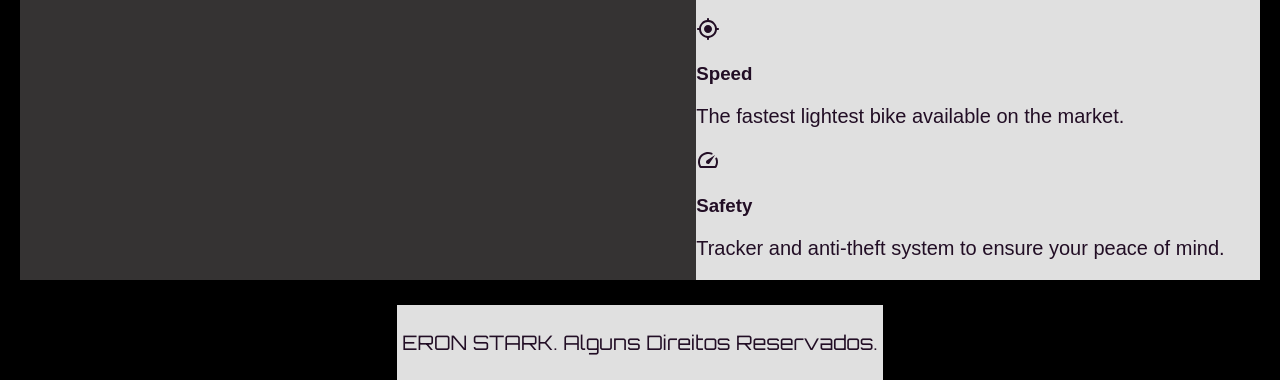
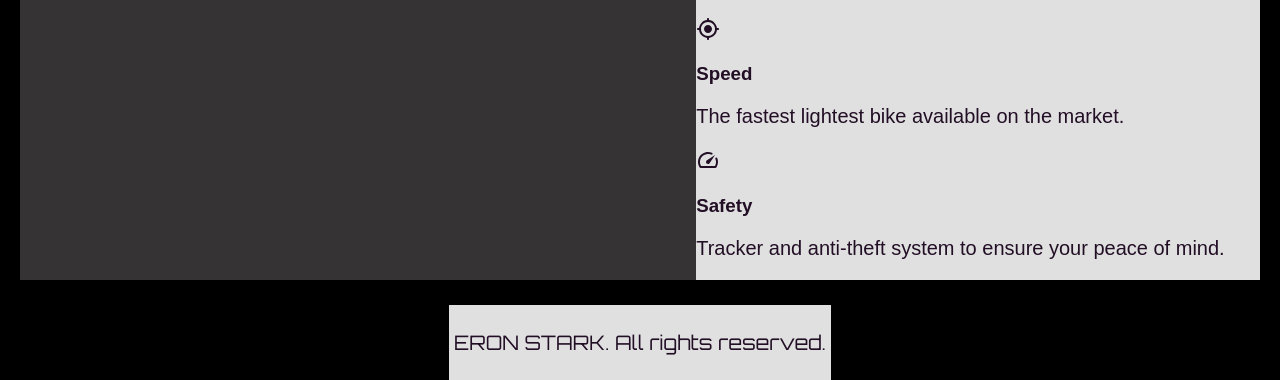
Before and after one commit to tlopescavalcante/Projeto-Eron-Stark, a plain HTML site: page index.html in a window 1280 px wide. Shown: the part 708-1088 px from the top of the page. Drawn offline with Linux system fonts and the light colour scheme.

Commit message:
Atualizações

```diff
--- a/index.html
+++ b/index.html
@@ -73,7 +73,7 @@
 
     </div>
     <div class="footer">
-        <p>ERON STARK. Alguns Direitos Reservados.</p>
+        <p>ERON STARK. All rights reserved.</p>
     </div>
 
 </body>
--- a/style.css
+++ b/style.css
@@ -146,5 +146,5 @@ p {
   text-align: center;
   font-family: "Orbitron", sans-serif;
   color: #220e25;
-  font-size: 20px;
+  font-size: 25px;
 }
```
